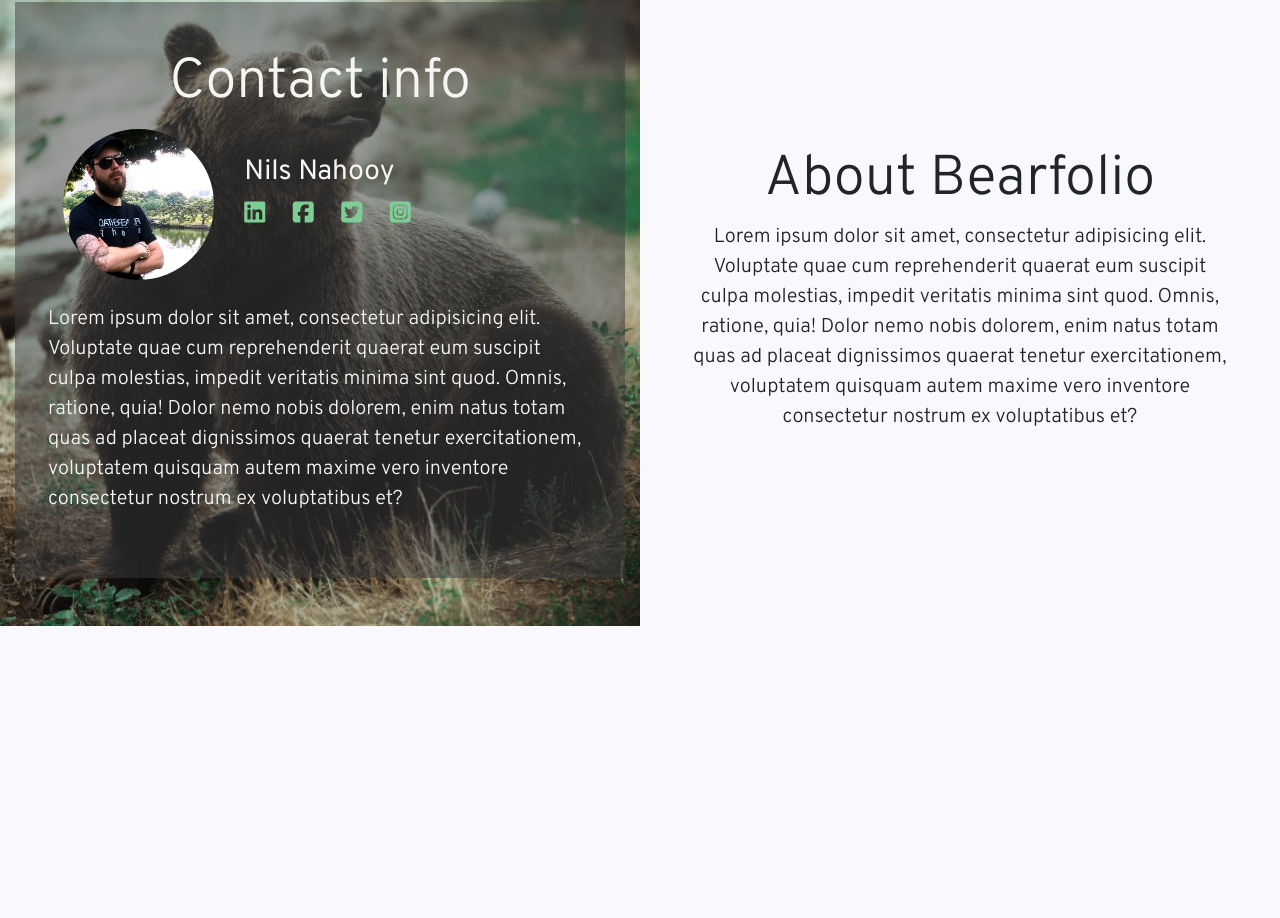
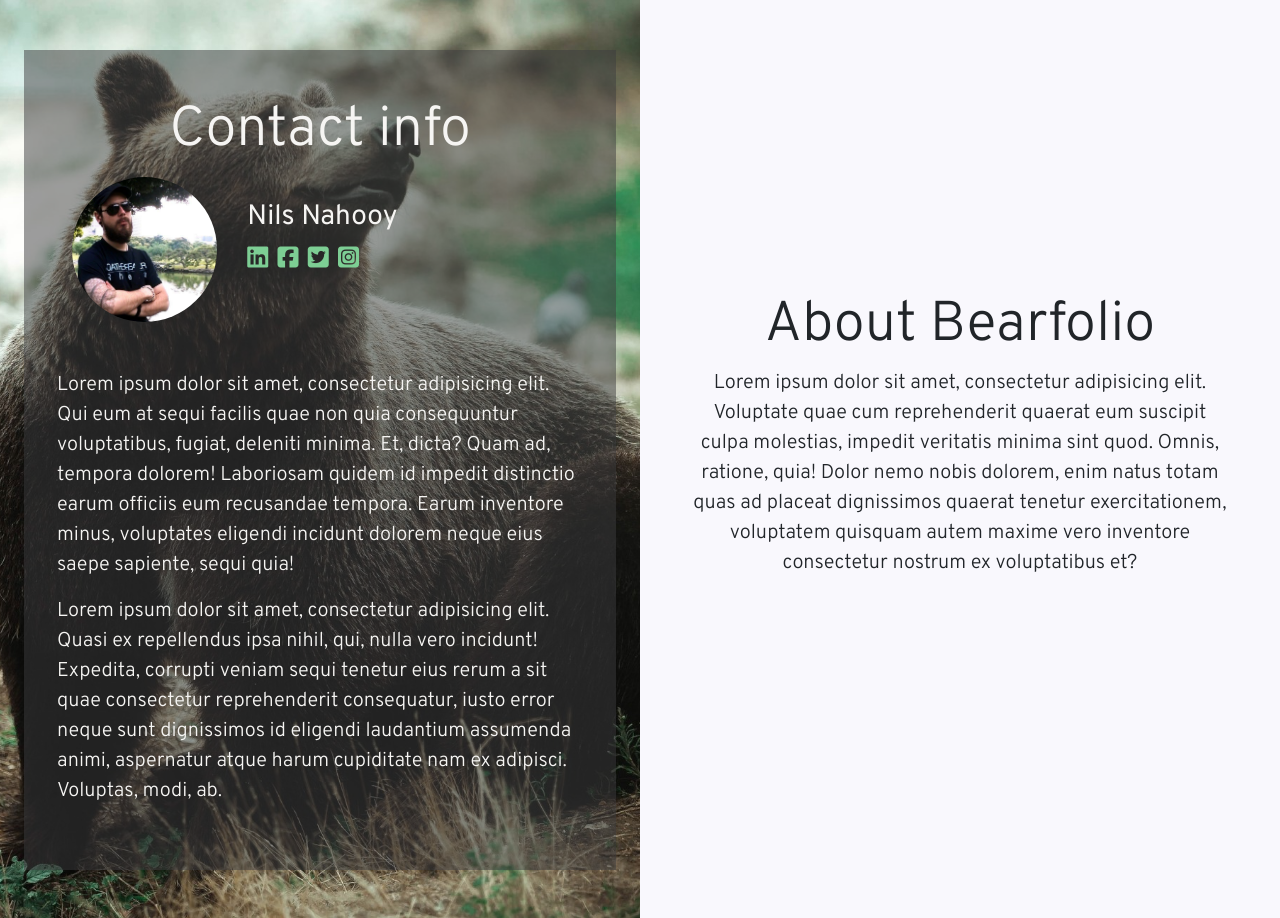
Before and after one commit to fj0lverkr/Bearfolio, a plain HTML site: page index.html in a window 1280 px wide. Shown: the part 1358-2276 px from the top of the page. Before the commit the page ends 1984 px from the top, so only its background shows below. Drawn offline with nearby package versions, Linux system fonts and the light colour scheme.

```diff
--- a/app.css
+++ b/app.css
@@ -81,7 +81,6 @@ body {
 
 #contact {
   background-image: url("imgs/3-sitting-bear.jpg");
-  height: 100%;
   background-position: top;
   background-repeat: no-repeat;
   background-size: cover;
--- a/index.html
+++ b/index.html
@@ -79,8 +79,8 @@
           </a>
         </div>
       </div>
-      <div id="contact" class="col col-md-6">
-        <div id="contact-inner" class="container-fluid px-2 py-2 px-lg-5 py-lg-5 my-5">
+      <div id="contact" class="col col-md-6 pt-5 px-4">
+        <div id="contact-inner" class="container-fluid px-4 py-2 px-lg-5 py-lg-5 my-5">
           <h1 class="display-4 text-center">Contact info</h1>
           <div class="row align-items-center mt-1">
             <div class="col-4 pt-1">
@@ -88,15 +88,15 @@
             </div>
             <div class="col-8">
               <h3>Nils Nahooy</h3>
-              <p class="lead w-50 d-inline-flex justify-content-between">
-                <a href="https://www.linkedin.com/in/nilsnahooy/" target="_blank"><i class="fab fa-linkedin"></i></a>
-                <a href="https://www.facebook.com/nils.nahooy" target="_blank"><i class="fab fa-facebook-square"></i></a>
-                <a href="https://twitter.com/VerySleepyBear" target="_blank"><i class="fab fa-twitter-square"></i></a>
+              <p class="lead">
+                <a href="https://www.linkedin.com/in/nilsnahooy/" target="_blank"><i class="fab fa-linkedin"></i></a>&nbsp;
+                <a href="https://www.facebook.com/nils.nahooy" target="_blank"><i class="fab fa-facebook-square"></i></a>&nbsp;
+                <a href="https://twitter.com/VerySleepyBear" target="_blank"><i class="fab fa-twitter-square"></i></a>&nbsp;
                 <a href="https://www.instagram.com/bonesofabird" target="_blank"><i class="fab fa-instagram-square"></i></a>
               </p>
             </div>
-            <p class="lead mt-2 mt-lg-4">Lorem ipsum dolor sit amet, consectetur adipisicing elit. Voluptate quae cum reprehenderit quaerat eum suscipit culpa molestias, impedit veritatis minima sint quod. Omnis, ratione, quia! Dolor nemo nobis dolorem, enim natus
-              totam quas ad placeat dignissimos quaerat tenetur exercitationem, voluptatem quisquam autem maxime vero inventore consectetur nostrum ex voluptatibus et?</p>
+            <p class="lead mt-2 mt-lg-5">Lorem ipsum dolor sit amet, consectetur adipisicing elit. Qui eum at sequi facilis quae non quia consequuntur voluptatibus, fugiat, deleniti minima. Et, dicta? Quam ad, tempora dolorem! Laboriosam quidem id impedit distinctio earum officiis eum recusandae tempora. Earum inventore minus, voluptates eligendi incidunt dolorem neque eius saepe sapiente, sequi quia!</p>
+            <p class="lead">Lorem ipsum dolor sit amet, consectetur adipisicing elit. Quasi ex repellendus ipsa nihil, qui, nulla vero incidunt! Expedita, corrupti veniam sequi tenetur eius rerum a sit quae consectetur reprehenderit consequatur, iusto error neque sunt dignissimos id eligendi laudantium assumenda animi, aspernatur atque harum cupiditate nam ex adipisci. Voluptas, modi, ab.</p>
           </div>
         </div>
       </div>
```
